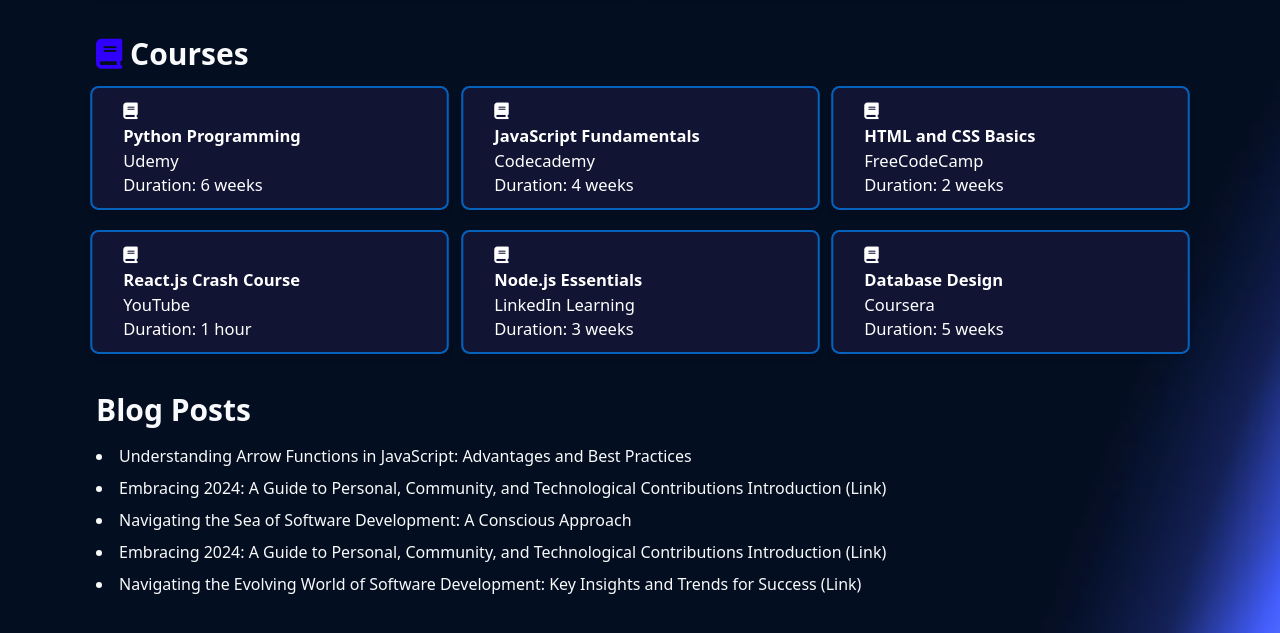
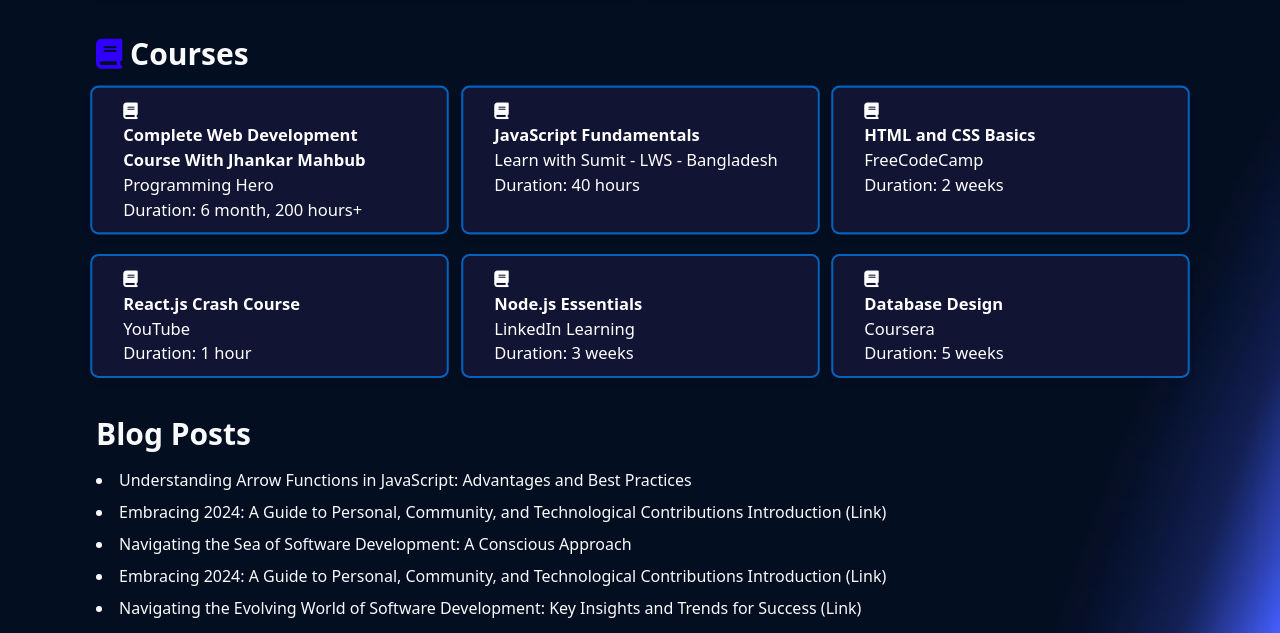
Before and after one commit to ImranParthiib/ImranParthiib.github.io, a website built with Vite: page index.html in a window 1280 px wide. Shown: the part 3160-3793 px from the top of the page. Built offline with nearby package versions, Linux system fonts and the light colour scheme.

Commit message:
✅ Update course information in index.html

```diff
--- a/index.html
+++ b/index.html
@@ -639,15 +639,17 @@
         <div class="grid grid-cols-1 md:grid-cols-2 lg:grid-cols-3 gap-6">
           <div class="rounded-lg shadow-md p-4 gradient-border-button">
             <i class="fa-solid fa-book"></i>
-            <h4 class="font-bold">Python Programming</h4>
-            <p>Udemy</p>
-            <p>Duration: 6 weeks</p>
+            <h4 class="font-bold">
+              Complete Web Development Course With Jhankar Mahbub
+            </h4>
+            <p>Programming Hero</p>
+            <p>Duration: 6 month, 200 hours+ </p>
           </div>
           <div class="gradient-border-button rounded-lg shadow-md p-4">
             <i class="fa-solid fa-book"></i>
             <h4 class="font-bold">JavaScript Fundamentals</h4>
-            <p>Codecademy</p>
-            <p>Duration: 4 weeks</p>
+            <p>Learn with Sumit - LWS - Bangladesh</p>
+            <p>Duration: 40 hours</p>
           </div>
           <div class="gradient-border-button rounded-lg shadow-md p-4">
             <i class="fa-solid fa-book"></i>
```
